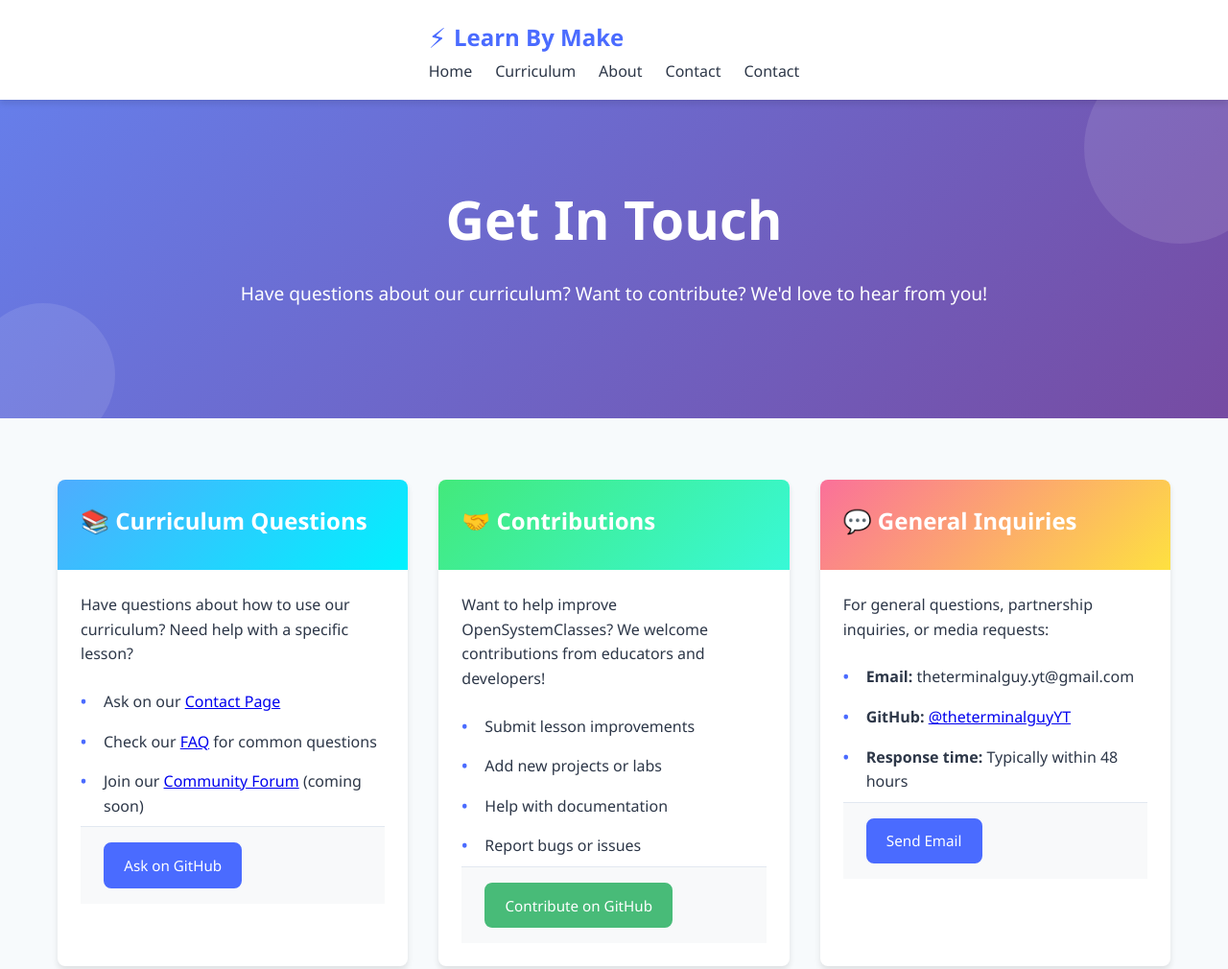
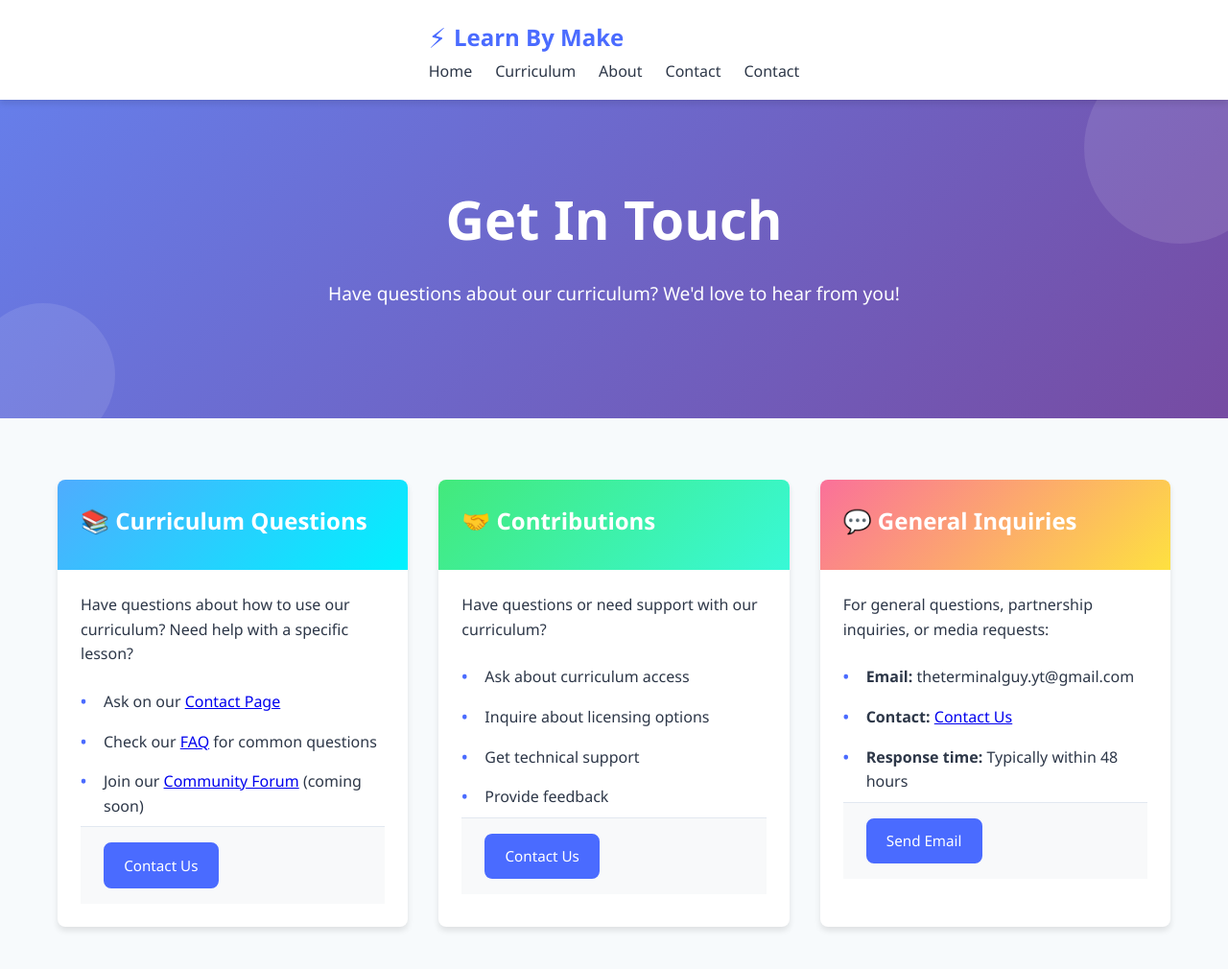
Before and after one commit to theterminalguyYT/opensystemclasses-website, a plain HTML site: page pages/contact.html in a window 1280 px wide. Shown: the top 1010 px of the page at 96% size. Drawn offline with Linux system fonts and the light colour scheme.

Commit message:
fix: remove ALL remaining GitHub, open-source, contribution, and sales references - final compliance cleanup

```diff
--- a/pages/contact.html
+++ b/pages/contact.html
@@ -3,7 +3,7 @@
 <head>
     <meta charset="UTF-8">
     <meta name="viewport" content="width=device-width, initial-scale=1.0">
-    <meta name="description" content="Contact OpenSystemClasses for questions about our hands-on technology education curriculum for young makers.">
+    <meta name="description" content="Contact Learn By Make for questions about our hands-on technology education curriculum for young makers.">
     <title>Contact Us | Learn By Make</title>
     <link rel="stylesheet" href="../css/style.css">
     <link rel="icon" href="../images/favicon.ico" type="image/x-icon">
@@ -28,7 +28,7 @@
         <div class="container">
             <div class="hero-content animate">
                 <h1>Get In Touch</h1>
-                <p>Have questions about our curriculum? Want to contribute? We'd love to hear from you!</p>
+                <p>Have questions about our curriculum? We'd love to hear from you!</p>
             </div>
         </div>
     </header>
@@ -48,7 +48,7 @@
                             <li>Join our <a href="#">Community Forum</a> (coming soon)</li>
                         </ul>
                         <div class="card-footer">
-                            <a href="/issues" class="btn btn-primary" target="_blank">Ask on GitHub</a>
+                            <a href="#" class="btn btn-primary">Contact Us</a>
                         </div>
                     </div>
                 </div>
@@ -58,15 +58,15 @@
                         <h3>🤝 Contributions</h3>
                     </div>
                     <div class="card-body">
-                        <p>Want to help improve OpenSystemClasses? We welcome contributions from educators and developers!</p>
+                        <p>Have questions or need support with our curriculum?</p>
                         <ul class="mt-2">
-                            <li>Submit lesson improvements</li>
-                            <li>Add new projects or labs</li>
-                            <li>Help with documentation</li>
-                            <li>Report bugs or issues</li>
+                            <li>Ask about curriculum access</li>
+                            <li>Inquire about licensing options</li>
+                            <li>Get technical support</li>
+                            <li>Provide feedback</li>
                         </ul>
                         <div class="card-footer">
-                            <a href="/fork" class="btn btn-success" target="_blank">Contribute on GitHub</a>
+                            <a href="#" class="btn btn-primary">Contact Us</a>
                         </div>
                     </div>
                 </div>
@@ -79,7 +79,7 @@
                         <p>For general questions, partnership inquiries, or media requests:</p>
                         <ul class="mt-2">
                             <li><strong>Email:</strong> theterminalguy.yt@gmail.com</li>
-                            <li><strong>GitHub:</strong> <a href="https://github.com/theterminalguyYT" target="_blank">@theterminalguyYT</a></li>
+                            <li><strong>Contact:</strong> <a href="#">Contact Us</a></li>
                             <li><strong>Response time:</strong> Typically within 48 hours</li>
                         </ul>
                         <div class="card-footer">
@@ -164,9 +164,9 @@
             <div class="card-grid">
                 <div class="feature-card animate">
                     <div class="feature-icon git">📱</div>
-                    <h3>GitHub</h3>
-                    <p>View our curriculum, report issues, and contribute improvements on GitHub.</p>
-                    <a href="" class="btn btn-outline mt-2" target="_blank">Visit GitHub</a>
+                    <h3>Contact Us</h3>
+                    <p>Have questions or need more information about our curriculum?</p>
+                    <a href="#" class="btn btn-outline mt-2">Contact Us</a>
                 </div>
 
                 <div class="feature-card animate">
@@ -221,7 +221,7 @@
                         <li><a href="../index.html">Home</a></li>
                         <li><a href="curriculum.html">Curriculum</a></li>
                         <li><a href="about.html">About</a></li>
-                        <li><a href="" target="_blank">GitHub</a></li>
+                        <li><a href="#">Contact Us</a></li>
                     </ul>
                 </div>
 
@@ -229,7 +229,7 @@
                     <h3>Contact Methods</h3>
                     <ul>
                         <li><a href="mailto:theterminalguy.yt@gmail.com">Email Us</a></li>
-                        <li><a href="/issues" target="_blank">GitHub Issues</a></li>
+                        <li><a href="#">Contact Us</a></li>
                         <li><a href="#">Community Forum</a></li>
                         <li><a href="#">Newsletter</a></li>
                     </ul>
```
Also changed, not shown: 404.html (+1 -1 lines), index.html (+3 -3 lines), pages/about.html (+4 -4 lines), pages/curriculum.html (+3 -3 lines).
